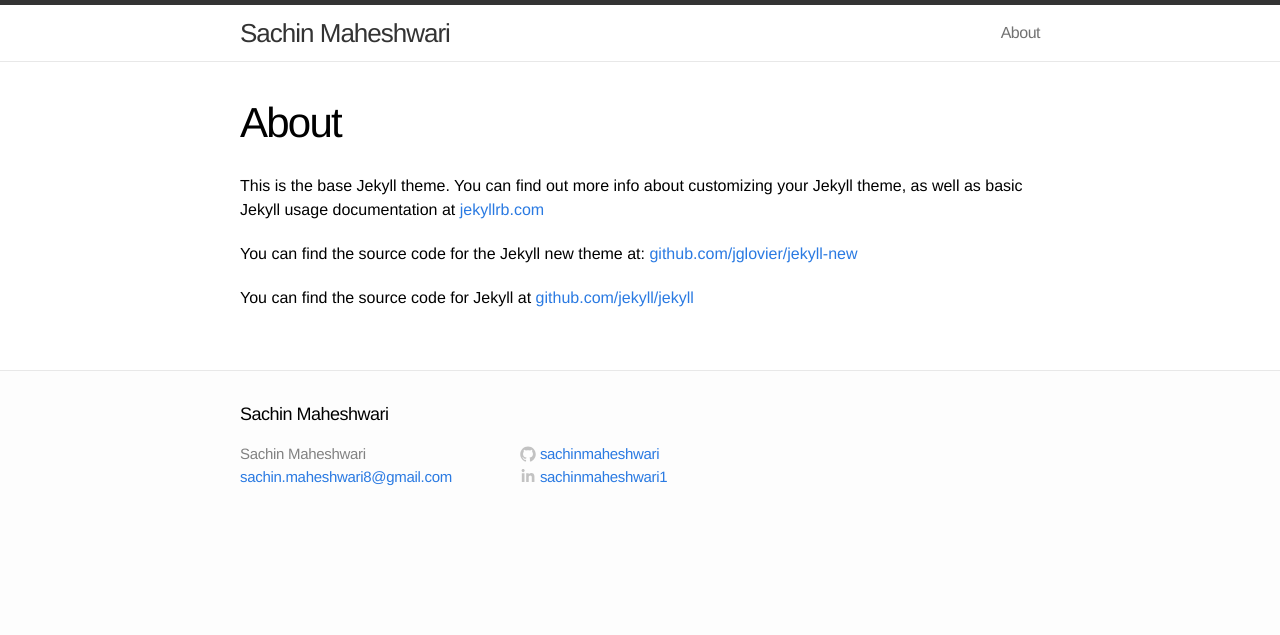
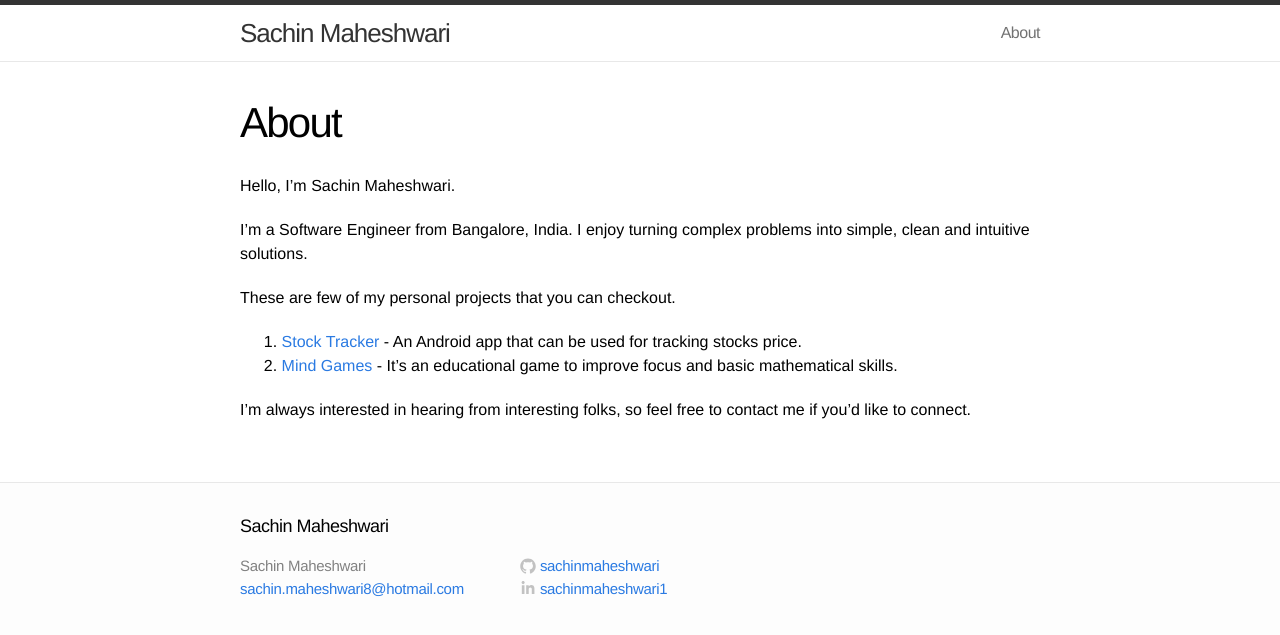
Before and after one commit to sachinmaheshwari/sachinmaheshwari.github.io, a Jekyll site: the page built from about.md, in a window 1280 px wide. Shown: the top 635 px of the page. Built offline with Jekyll 4.4.1, drawn with Linux system fonts in a browser that asks for light colours.

Commit message:
Updating about section with my information.

```diff
--- a/_config.yml
+++ b/_config.yml
@@ -1,6 +1,6 @@
 # Site settings
 title: Sachin Maheshwari
-email: sachin.maheshwari8@gmail.com
+email: sachin.maheshwari8@hotmail.com
 description: ""
 baseurl: ""
 url: "http://yourdomain.com"
--- a/about.md
+++ b/about.md
@@ -4,8 +4,13 @@ title: About
 permalink: /about/
 ---
 
-This is the base Jekyll theme. You can find out more info about customizing your Jekyll theme, as well as basic Jekyll usage documentation at [jekyllrb.com](http://jekyllrb.com/)
+Hello, I'm Sachin Maheshwari.
 
-You can find the source code for the Jekyll new theme at: [github.com/jglovier/jekyll-new](https://github.com/jglovier/jekyll-new)
+I'm a Software Engineer from Bangalore, India. I enjoy turning complex problems into simple, clean and intuitive solutions.
 
-You can find the source code for Jekyll at [github.com/jekyll/jekyll](https://github.com/jekyll/jekyll)
+These are few of my personal projects that you can checkout.
+1. [Stock Tracker](https://play.google.com/store/apps/details?id=com.sm.stock.StockTracker) - An Android app that can be used for tracking stocks price.
+2. [Mind Games](https://play.google.com/store/apps/details?id=com.sm.mindgames) - It's an educational game to improve focus and basic mathematical skills.
+
+
+I’m always interested in hearing from interesting folks, so feel free to contact me if you’d like to connect.
```
